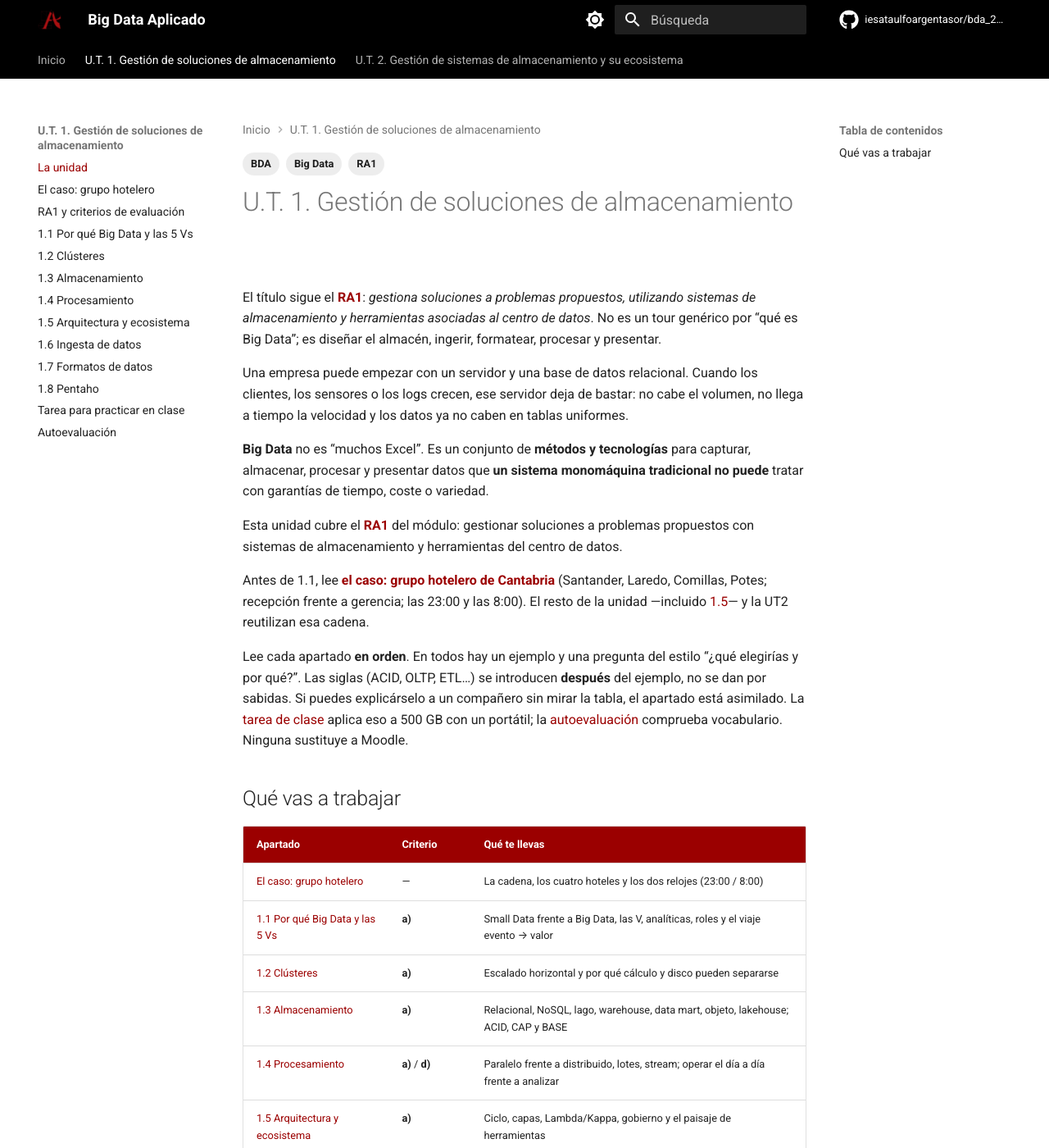
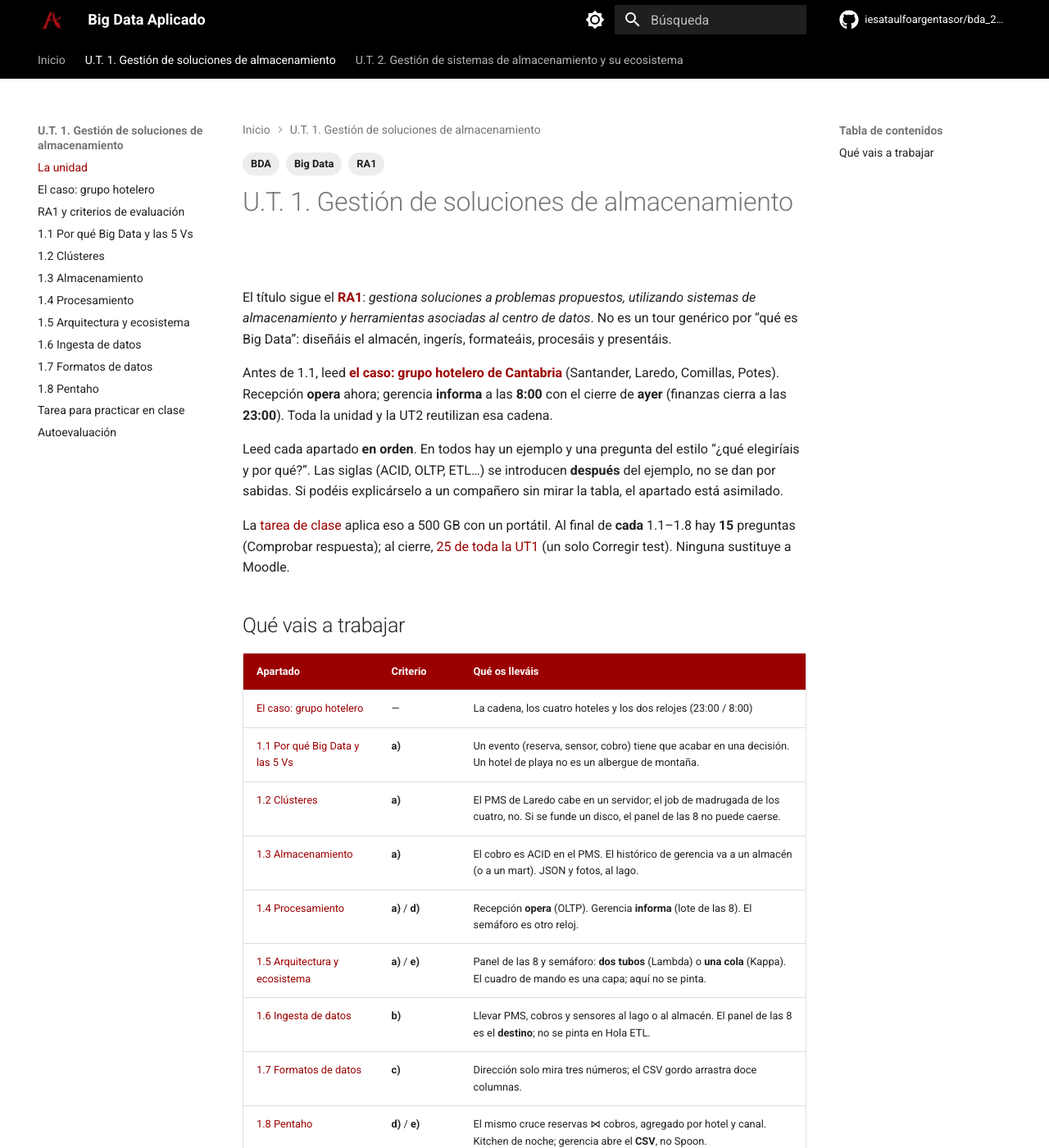
Before and after one commit to iesataulfoargentasor/bda_2026_2027, an MkDocs documentation site: the page built from docs/ut1/index.md, in a window 1280 px wide and 1400 px high. Shown: the whole window at 82% size. Built offline with MkDocs 1.6.1 and Material for MkDocs 9.7.7, drawn with Linux system fonts in a browser that asks for light colours; comment, search, counter and statistics services are not loaded; some of the changed text lies outside the part shown.

Commit message:
Alinear la portada de la UT1 con el caso hotelero y el trato de vosotros.
Co-authored-by: Cursor <cursoragent@cursor.com>

```diff
--- a/docs/ut1/index.md
+++ b/docs/ut1/index.md
@@ -8,35 +8,26 @@ tags:
 
 # U.T. 1. Gestión de soluciones de almacenamiento
 
-El título sigue el **[RA1](ra1.md)**: *gestiona soluciones a problemas propuestos, utilizando sistemas de almacenamiento y herramientas asociadas al centro de datos*. No es un tour genérico por “qué es Big Data”; es diseñar el almacén, ingerir, formatear, procesar y presentar.
+El título sigue el **[RA1](ra1.md)**: *gestiona soluciones a problemas propuestos, utilizando sistemas de almacenamiento y herramientas asociadas al centro de datos*. No es un tour genérico por “qué es Big Data”: diseñáis el almacén, ingerís, formateáis, procesáis y presentáis.
 
-Una empresa puede empezar con un servidor y una base de datos relacional. Cuando los clientes, los sensores o los logs crecen, ese servidor deja de bastar: no cabe el volumen, no llega a tiempo la velocidad y los datos ya no caben en tablas uniformes.
+Antes de 1.1, leed **[el caso: grupo hotelero de Cantabria](caso-hotel.md)** (Santander, Laredo, Comillas, Potes). Recepción **opera** ahora; gerencia **informa** a las **8:00** con el cierre de **ayer** (finanzas cierra a las **23:00**). Toda la unidad y la UT2 reutilizan esa cadena.
 
-**Big Data** no es “muchos Excel”. Es un conjunto de **métodos y tecnologías** para capturar, almacenar, procesar y presentar datos que **un sistema monomáquina tradicional no puede** tratar con garantías de tiempo, coste o variedad.
+Leed cada apartado **en orden**. En todos hay un ejemplo y una pregunta del estilo “¿qué elegiríais y por qué?”. Las siglas (ACID, OLTP, ETL…) se introducen **después** del ejemplo, no se dan por sabidas. Si podéis explicárselo a un compañero sin mirar la tabla, el apartado está asimilado.
 
-Esta unidad cubre el **[RA1](ra1.md)** del módulo: gestionar soluciones a problemas propuestos con sistemas de almacenamiento y herramientas del centro de datos.
+La [tarea de clase](tarea-clase.md) aplica eso a 500 GB con un portátil. Al final de **cada** 1.1–1.8 hay **15** preguntas (Comprobar respuesta); al cierre, [25 de toda la UT1](autoevaluacion.md) (un solo Corregir test). Ninguna sustituye a Moodle.
 
-Antes de 1.1, lee **[el caso: grupo hotelero de Cantabria](caso-hotel.md)** (Santander, Laredo, Comillas, Potes; recepción frente a gerencia; las 23:00 y las 8:00). El resto de la unidad —incluido [1.5](arquitectura.md)— y la UT2 reutilizan esa cadena.
+## Qué vais a trabajar
 
-Lee cada apartado **en orden**. En todos hay un ejemplo y una pregunta del estilo “¿qué elegirías y por qué?”. Las siglas (ACID, OLTP, ETL…) se introducen **después** del ejemplo, no se dan por sabidas. Si puedes explicárselo a un compañero sin mirar la tabla, el apartado está asimilado. La [tarea de clase](tarea-clase.md) aplica eso a 500 GB con un portátil; la [autoevaluación](autoevaluacion.md) comprueba vocabulario. Ninguna sustituye a Moodle.
-
-## Qué vas a trabajar
-
-| Apartado | Criterio | Qué te llevas |
+| Apartado | Criterio | Qué os lleváis |
 | --- | --- | --- |
 | [El caso: grupo hotelero](caso-hotel.md) | — | La cadena, los cuatro hoteles y los dos relojes (23:00 / 8:00) |
-| [1.1 Por qué Big Data y las 5 Vs](por-que-big-data.md) | **a)** | Small Data frente a Big Data, las V, analíticas, roles y el viaje evento → valor |
-| [1.2 Clústeres](clusters.md) | **a)** | Escalado horizontal y por qué cálculo y disco pueden separarse |
-| [1.3 Almacenamiento](almacenamiento.md) | **a)** | Relacional, NoSQL, lago, warehouse, data mart, objeto, lakehouse; ACID, CAP y BASE |
-| [1.4 Procesamiento](procesamiento.md) | **a)** / **d)** | Paralelo frente a distribuido, lotes, stream; operar el día a día frente a analizar |
-| [1.5 Arquitectura y ecosistema](arquitectura.md) | **a)** | Ciclo, capas, Lambda/Kappa, gobierno y el paisaje de herramientas |
-| [1.6 Ingesta de datos](ingesta.md) | **b)** | Introducción, pipeline, ETL/ELT, Hola ETL (pandas/DuckDB), herramientas y consideraciones |
-| [1.7 Formatos de datos](formatos.md) | **c)** | Elegir formato (reservas de hotel): Avro, Parquet, ORC, Arrow, DuckDB |
-| [1.8 Pentaho](pentaho.md) | **d)** / **e)** | PDI (Spoon/Pan/Kitchen): filtrar, unir, JSON, nube, jobs y BD del hotel |
+| [1.1 Por qué Big Data y las 5 Vs](por-que-big-data.md) | **a)** | Un evento (reserva, sensor, cobro) tiene que acabar en una decisión. Un hotel de playa no es un albergue de montaña. |
+| [1.2 Clústeres](clusters.md) | **a)** | El PMS de Laredo cabe en un servidor; el job de madrugada de los cuatro, no. Si se funde un disco, el panel de las 8 no puede caerse. |
+| [1.3 Almacenamiento](almacenamiento.md) | **a)** | El cobro es ACID en el PMS. El histórico de gerencia va a un almacén (o a un mart). JSON y fotos, al lago. |
+| [1.4 Procesamiento](procesamiento.md) | **a)** / **d)** | Recepción **opera** (OLTP). Gerencia **informa** (lote de las 8). El semáforo es otro reloj. |
+| [1.5 Arquitectura y ecosistema](arquitectura.md) | **a)** / **e)** | Panel de las 8 y semáforo: **dos tubos** (Lambda) o **una cola** (Kappa). El cuadro de mando es una capa; aquí no se pinta. |
+| [1.6 Ingesta de datos](ingesta.md) | **b)** | Llevar PMS, cobros y sensores al lago o al almacén. El panel de las 8 es el **destino**; no se pinta en Hola ETL. |
+| [1.7 Formatos de datos](formatos.md) | **c)** | Dirección solo mira tres números; el CSV gordo arrastra doce columnas. |
+| [1.8 Pentaho](pentaho.md) | **d)** / **e)** | El mismo cruce reservas ⋈ cobros, agregado por hotel y canal. Kitchen de noche; gerencia abre el **CSV**, no Spoon. |
 | [Tarea para practicar en clase](tarea-clase.md) | RA1 + **RA2** | 500 GB con un portátil: concurrente, paralelo, distribuido |
-| [Autoevaluación](autoevaluacion.md) | — | 25 preguntas de la unidad (no puntúa en Moodle) |
-
-!!! info "Sobre el material original"
-    Se mantiene el hilo pedagógico de los paquetes eXeLearning (*Introducción*, *Ingesta*, *Formatos*), de los apuntes de aula de ingesta y formatos, y del PDF *Pentaho*. El texto se ha unificado, se han corregido imprecisiones (escalado vertical, JSON, matices de ciencia de datos) y se ha alineado cada apartado con un criterio del RA1.
-
-    El PDF de prácticas se puede descargar aquí: [Pentaho.pdf](../assets/originales/Pentaho.pdf).
+| [Autoevaluación](autoevaluacion.md) | — | 25 de **toda** la unidad (Corregir test). Las 15 de cada apartado están al final de 1.1–1.8. No puntúa en Moodle. |
```
